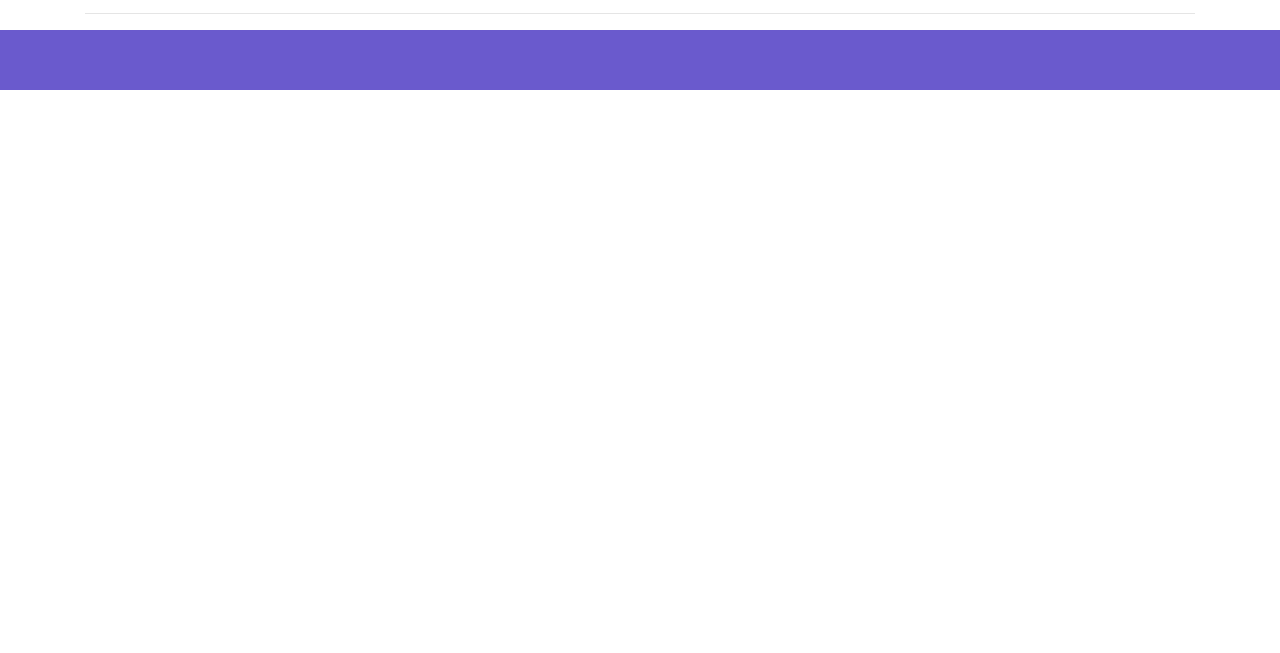
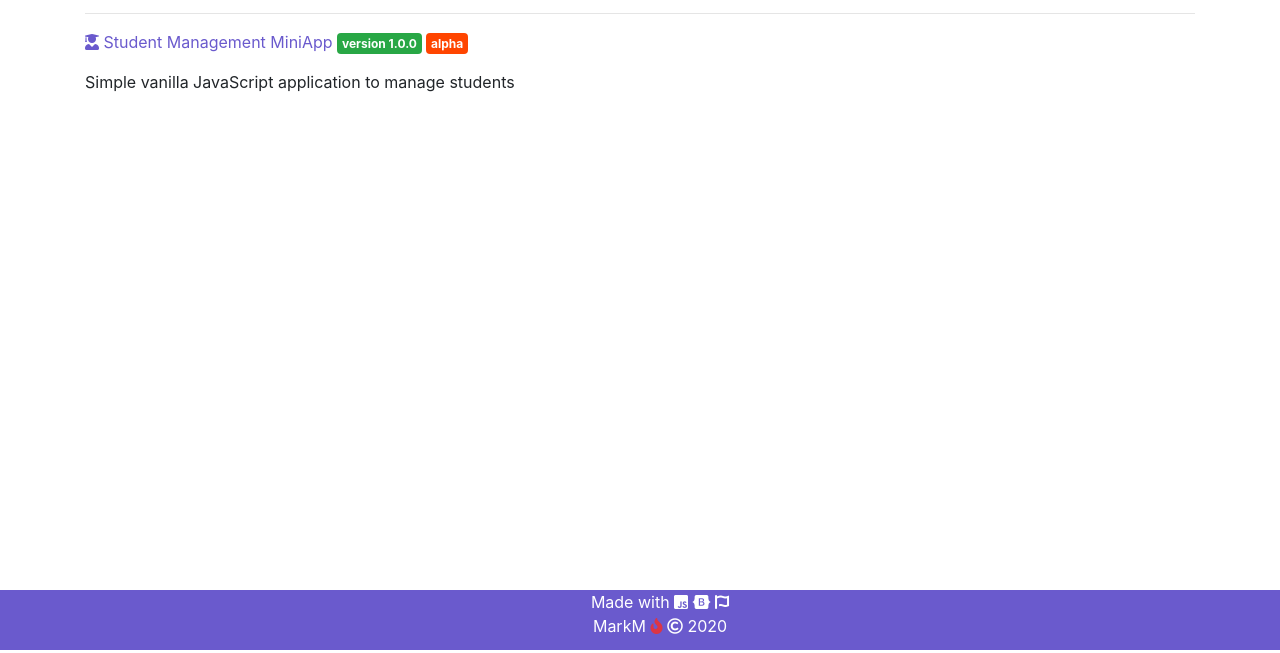
Before and after one commit to MarkM29/MiniApp-MID-Mononutu-Mark, a plain HTML site: page about.html in a window 1280 px wide. Shown: the part 147-800 px from the top of the page. Drawn offline with nearby package versions, Linux system fonts and the light colour scheme.

Commit message:
Tampilan menggunakan HTLM dan CSS selesai js(dom) masih kosong

```diff
--- a/about.html
+++ b/about.html
@@ -41,18 +41,37 @@
     </div>
 
     <div>
+      <ul id="aboutDescription" class="container">
+        <li class="css-text-ungu"><i class="fas fa-user-graduate"></i></li>
+        <li class="css-text-ungu">Student Management MiniApp</li>
+        <li class="badge badge-success">version 1.0.0</li>
+        <li class="badge background-orange text-white">alpha</li>
+      </ul>
+    </div>
 
-    </div>
+    <p class="container">Simple vanilla JavaScript application to manage students</p>
 
 
 
 
 
     <!-- Footer -->
-    <footer id=footer>
+    <footer id=footerabout>
+      <ul id="footercontent1" class="mb-0">
+        <li>Made with</li>
+        <li><i class="fab fa-js-square"></i></li>
+        <li><i class="fab fa-bootstrap"></i></li>
+        <li><i class="fab fa-font-awesome-flag"></i></li>
+      </ul>
+      <ul id="footercontent2" class="mb-0">
+        <li>MarkM</li>
+        <li><i class="fas fa-fire text-danger"></i></li>
+        <li><i class="far fa-copyright"></i></li>
+        <li>2020</li>
+      </ul>
+    </footer>
 
+    <!-- Footer tutup -->
 
-
-    </footer>
 </body>
 </html>
--- a/style.css
+++ b/style.css
@@ -1,34 +1,76 @@
 
+/* Background ungu */
 .css-ungu{
     background-color: slateblue;
     color: snow;
 }
 
+/* Warna text ungu */
+.css-text-ungu{
+    color: slateblue;
+}
+
+/* Untuk membuat tampilan form menjadi grid kiri dan kanan */
 .grid{
     display:grid;
     grid-template-columns: 65% 35%;
 }
 
+/* Menambahkan margin untuk yang terlalu mepet */
 .margin{
     margin-top: 10px;
     margin-bottom: 10px;
 }
 
+/* Membuat button lebar sampai full */
 .Lebar{
     width: 100%;
 }
 
+/* Mengatur ukuran,ketebalan, dan warna pada text judul */
 .judul{
     font-weight: 200;
     font-size: 60px;
     color: grey;
 }
 
-#footer{
+/* Membuat Footer di page about */
+#footerabout{
     width: auto;
     height:60px;
     background-color: slateblue;
     color:white;
     text-align: center;
+    margin-top: 62vh;
 
 }
+
+/* Membaut footer di page Home */
+#footerhome{
+    width: auto;
+    height:60px;
+    background-color: slateblue;
+    color:white;
+    text-align: center;
+}
+
+/* Isi dari footer untuk baris pertama */
+ul#footercontent1 li{
+    display: inline;
+}
+
+/* Isi dari footer untuk baris keuda */
+ul#footercontent2 li{
+    display: inline;
+
+}
+
+/* Deskripsi pada about baris pertama */
+ul#aboutDescription li{
+    display: inline;
+}
+
+/* Background warna orange */
+.background-orange{
+    background-color: orangered;
+}
```
Also changed, not shown: index.html (+27 -15 lines), 1 other file.
